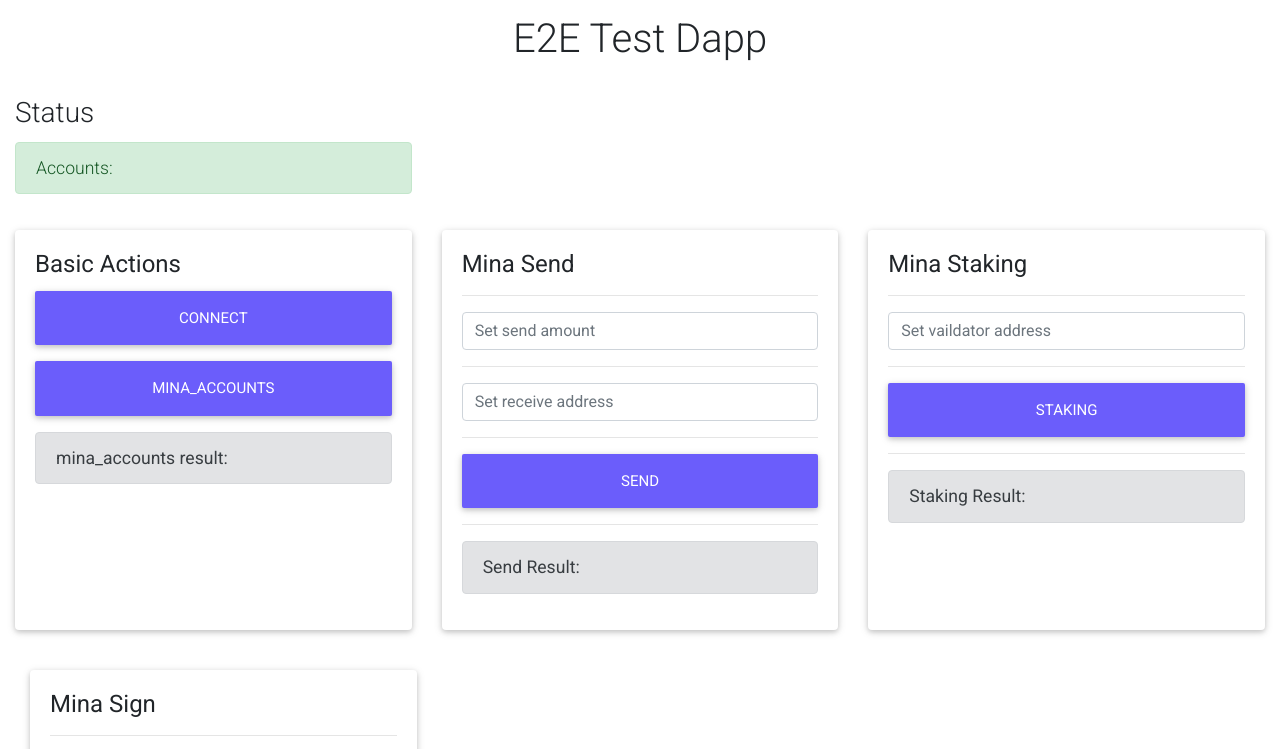
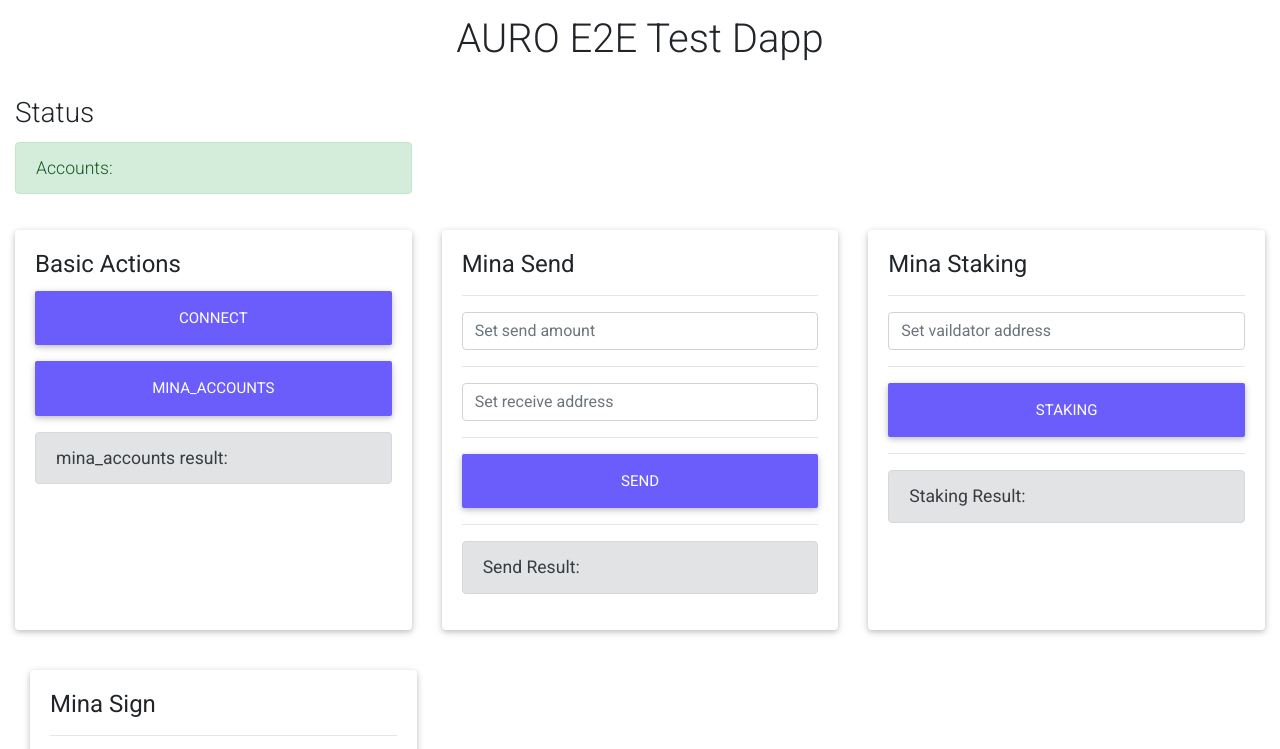
Before and after one commit to aurowallet/test-zkapp, a website built with webpack: page src/index.html in a window 1280 px wide. Shown: the top 749 px of the page. Built offline with nearby package versions, Linux system fonts and the light colour scheme.

Commit message:
name change

```diff
--- a/src/index.html
+++ b/src/index.html
@@ -15,7 +15,7 @@
     <header>
       <div id="logo-container">
         <h1 id="logo-text" class="text-center">
-          E2E Test Dapp
+          AURO E2E Test Dapp
         </h1>
       </div>
     </header>
```
Also changed, not shown: dist/index.html.
